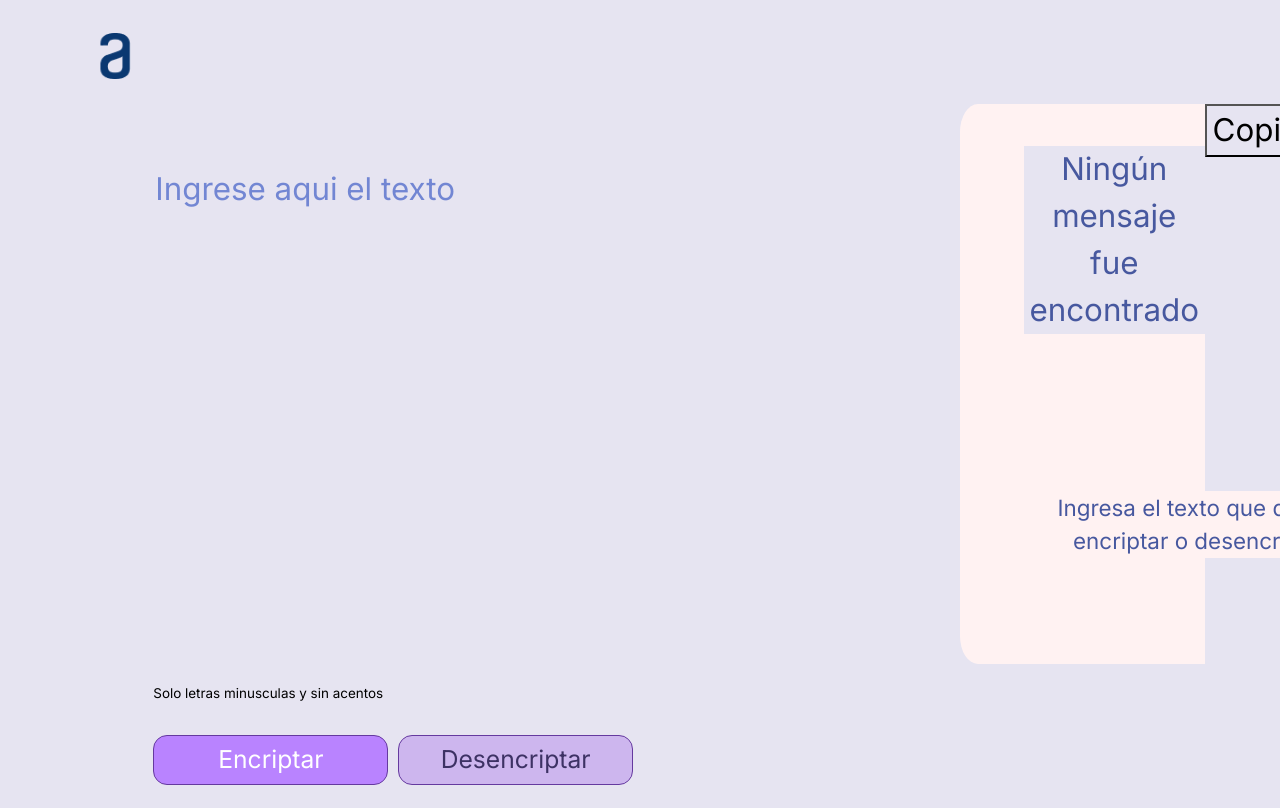
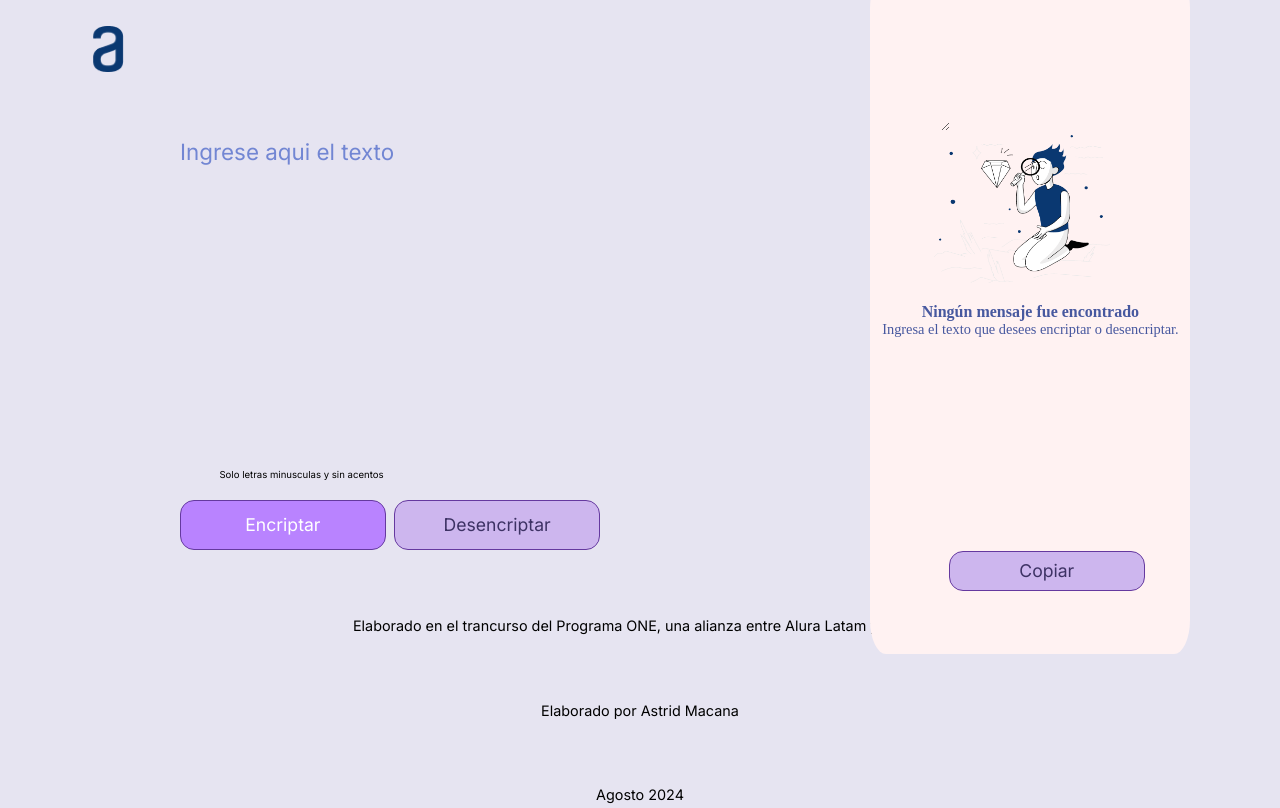
Before and after one commit to Astrid-Macana/Proyecto__encriptacion, a plain HTML site: page index.html in a window 1280 px wide. Shown: the top 808 px of the page. Drawn offline with Linux system fonts and the light colour scheme.

Commit message:
se realiza estilos finales de la aplicacion

```diff
--- a/index.html
+++ b/index.html
@@ -25,35 +25,27 @@
                   </div>
                 </section>
                  <section class="contenedor_desencriptar">
+
                        <div class="caja_texto">
+                           <textarea id="texto_encriptado" cols="20" rows="10" ></textarea>
+                           <img src="img/Muñeco.png" alt="imagen de un hombre buscando algo" class="img_busqueda">
                           <h4 class="instruccion"> Ningún mensaje fue encontrado </h4>
                            <p class="parrafo">Ingresa el texto que desees encriptar o desencriptar.</p>
                      </div>
 
-               <!-- <img src="img/Muñeco.png" alt="imagen de un hombre buscando algo" class="img_busqueda">
-                <h4 class="instruccion"> Ningún mensaje fue encontrado </h4>
-                <p class="instruccion">Ingresa el texto que desees encriptar o desencriptar.</p>
-                 <textarea id="texto_encriptado" cols="20" rows="10" ></textarea>  -->
 
-            <!-- <textarea id="texto_encriptado" cols="20" rows="10" ></textarea> -->
-             <!-- <div>
-                <img src="img/Muñeco.png" alt="imagen de un hombre buscando algo" class="img_busqueda">
-                 </div>
-                 <div class="caja_texto">
-                <h4 class="instruccion"> <strong>Ningún mensaje fue encontrado</strong> </h4>
-                <h6 class="instruccion">Ingresa el texto que desees encriptar o desencriptar.</h6>
-                 </div> -->
-
-            <div>
-                 <button onclick="btnCopiar ()">Copiar</button>
+             <div class="div_btncopiar">
+                 <button class="btnCopiar" onclick="btnCopiar ()">Copiar</button>
             </div>
            </section>
         </main>
     </header>
     <footer>
+        <div class="div_footer">
         <h4>Elaborado en el trancurso del Programa ONE, una alianza entre Alura Latam y Oracle</h4>
         <h5>Elaborado por Astrid Macana </h5>
         <h6>Agosto 2024</h6>
+        </div>
     </footer>
 </body>
 </html>
--- a/style.css
+++ b/style.css
@@ -1,32 +1,58 @@
 * {
-  background-color: #e6e4f1;
-  font-family: "Inter";
+  margin: 0;
+  padding:0;
+  /* font-family: "Inter";
   font-weight: 400;
   font-size: 1.4rem;
-  line-height: 150%;
+  line-height: 150%;  */
+}
+body{
+  background-color: #e6e4f1;
+  height: 100vh;
+  box-sizing: border-box;
+}
+
+main {
+  display: flex;
+  align-items: center;
+  padding: 2px 0 2px 0;
+  height: 100%;
+  width: 100%;
+
 }
 .logo {
   padding-top: 2%;
   margin-left: 4%;
   width: 9%;
 }
-main {
+
+.div_footer h4,h5,h6{
+
   display: flex;
-  margin-bottom: 2px;
-  margin-left: 2%;
-  margin-right: 2%;
-  margin-top: 1%;
+  align-items: center;
+  text-align: center;
+  justify-content: center;
+  font-family: "Inter";
+  font-size: 0.9rem;
+  font-weight: 400;
+  padding: 0.1rem;
+  margin-top: 5%;
+
 }
-/*
-.seccion_Ingreso{
-  height: 10%;
-} */
 #ingreso_texto {
+  background:#e6e4f1;
+  display: flex;
+  font-family: "Inter";
+  font-weight: 400;
+  font-size: 1.4rem;
+  width: 90%;
+  height: 90%;
   border: none;
   color: #7286d3;
-   margin-top: 10%;
-  margin-left: 20%;
-  margin-right: 20%;
+  margin-top: 10%;
+  margin-left: 30%;
+  margin-bottom: 10%;
+  /* margin-right: 20%;  */
   resize: none;
 }
 ::placeholder {
@@ -41,8 +67,7 @@ main {
   font-family: "Inter";
   font-size: 0.6rem;
   font-weight: 400;
-  /* flex-direction: row; */
-  margin-left:20% ;
+  margin-left:0.5% ;
 
 }
 .btnEncriptar{
@@ -60,7 +85,7 @@ main {
 .botones{
   display: flex;
   margin-top: 18px;
-  margin-left: 20%;
+  margin-left: 30%;
 }
 .btnDesencriptar{
 
@@ -71,96 +96,110 @@ main {
   cursor: pointer;/*inca que se puede hacer click*/
   height: 50px;
   width: 300px;
-   font-size: 1.1rem;
+  font-size: 1.1rem;
+  font-family: "Inter";
+  /* gap: 8px; */
+  margin-left: 2%;
+}
+.div_btncopiar{
+
+  display: flex;
+  margin-top: 18px;
+  margin-left: 9%;
+}
+
+.btnCopiar{
+  background-color:#cdb6ee;
+  border: 1px solid #65399f;
+  border-radius: 14px;
+  color:#3d3264;
+  cursor: pointer;/*indica que se puede hacer click*/
+  height: 40px;
+  width: 200px;
+  font-size: 1.1rem;
   font-family: "Inter";
   /* gap: 8px; */
   margin-left: 2%;
 }
 
 .contenedor_desencriptar{
+
   display: flex;
+  justify-content: center;
+  flex-direction: column;
+  justify-content: space-around;
+  align-items: center;
   background: #fff2f2;
   border-radius:5%;
   color: #47589f;
-  margin-left: 25%;
-  /* margin-top: 2px; */
-  padding-left: 5%;
-   height: 70%;
-   width: 23%;
-
+  margin-left: 18%;
+  width: 25%;
+  height: 85%;
   left: 50%;
   position: fixed;
 }
- .caja_texto{
+
+.img_busqueda{
+  height: 40%;
+  width:55%;
+  top:15%;
+  margin-bottom: 5%;
+  margin-left: 20%;
+  background-repeat: no-repeat;
+
+}
+ /* .caja_texto{
+  /* box-sizing: content-box; */
+  /* flex-direction: column;
+  align-items: flex-end;
   background: #fff2f2 ;
   justify-content: center;
-   text-align: center;
-   /* position: absolute; */
+  text-align: center;  */
+
+#texto_encriptado {
+  background: #fff2f2;
+  border: none;
+  border-radius:5%;
+  color: #7286d3;
+  margin-left: 10%;
+  margin-top: 2px;
+  padding-left: 5%;
+  width: 10%;
+  height: 25%;
+
+
+ }
+#texto_encriptado{
+   outline: none;
 }
+.instruccion{
+  display:flex;
+  align-items: center;
+  justify-content: center;
+  gap: 5px;
+  width: 100%;
+  top:55%;
+  font-size: 1rem;
+  text-align: center
+}
+
 
 .parrafo{
   background:#fff2f2;
   display:flex;
-  flex-direction: column;
+
   align-items: center;
   justify-content: center;
-  gap: 10px;
-  position: absolute;
+  gap: 5px;
   width: 100%;
   top:65%;
-  font-size: 1rem;
+  font-size: 0.9rem;
   text-align: center;
 }
 
 
 
 
-
-
-
-
-
-
-
-
-
-
-
-
-
-
-
-
-
-
-
-
-
-
-
-
-
-
-/* #texto_encriptado {
-  background: #fff2f2;
-  /* background-image: url(img/Muñeco.png);
-  background-repeat: no-repeat; */
-  /* background-size:50%; */
-  /* background-position: center;
-  border: none;
-  border-radius:5%;
-  color: #7286d3;
-  margin-left: 10%;
-  margin-top: 2px;
-  padding-left: 5%;
-  width: 20%;
-  height: 95%;
-  position: fixed;
-  z-index: 0; */
-/* }
-#texto_encriptado{
-   outline: none;
-} */
 /* .contenedor_desencriptar{
   justify-content: center;
    text-align: center;
```
Lines whose indentation alone changed are shown as unchanged.
